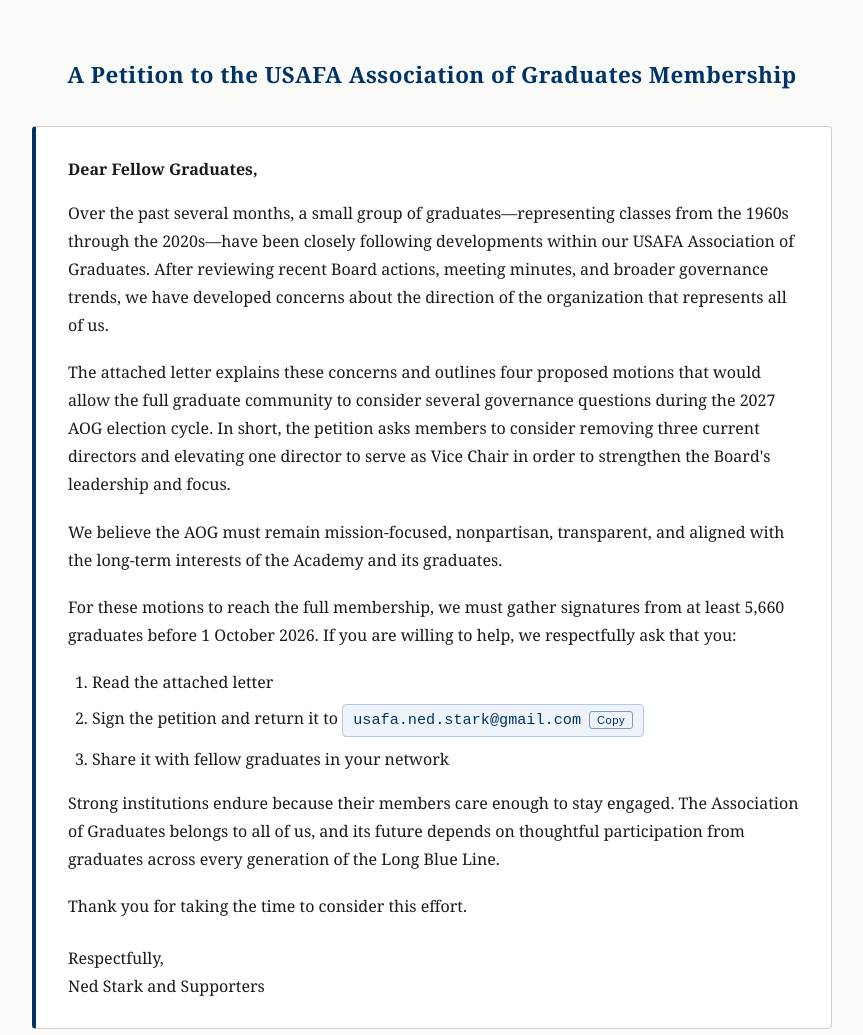
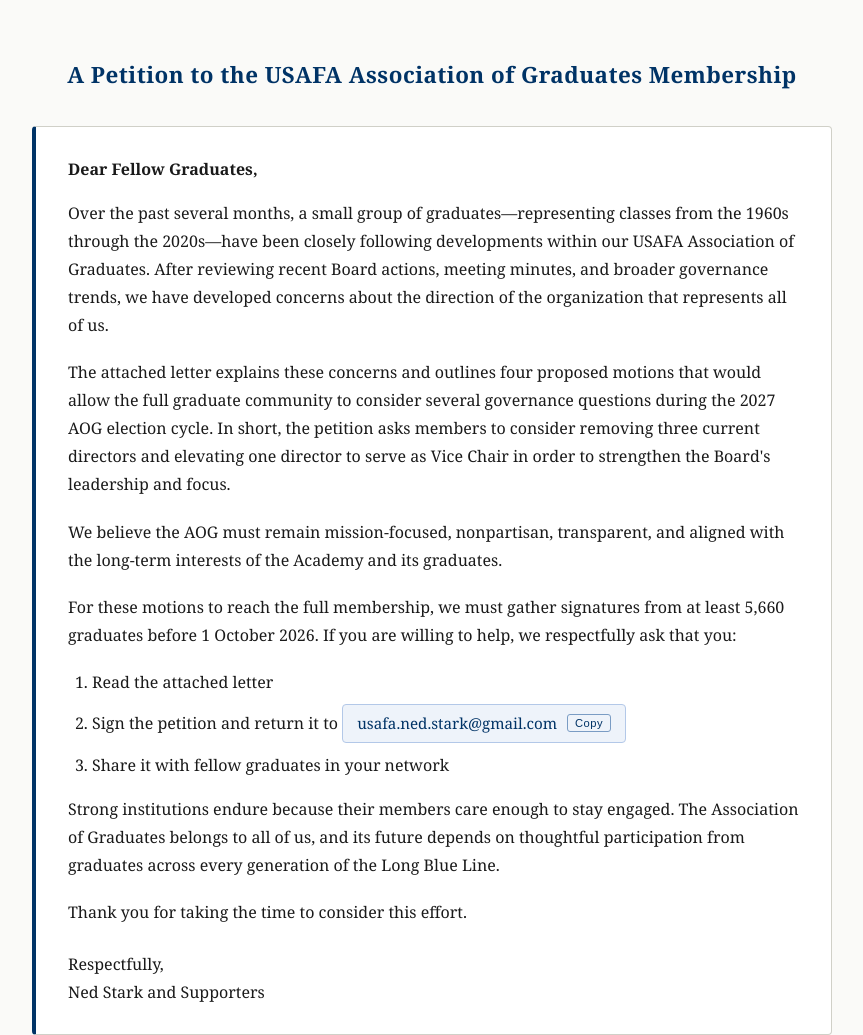
Before and after one commit to winfamy/usafaaogpetition, a plain HTML site: page index.html in a window 1280 px wide. Shown: the top 1035 px of the page, without its empty margins (208-1071 px from the left). Drawn offline with Linux system fonts and the light colour scheme.

Commit message:
email updates

```diff
--- a/index.html
+++ b/index.html
@@ -113,12 +113,12 @@
     .email-highlight {
       display: inline-flex;
       align-items: center;
-      gap: 8px;
+      gap: 10px;
       background-color: #eef3fa;
       border: 1px solid #b3c8e8;
       border-radius: 4px;
-      padding: 2px 10px 2px 10px;
-      font-family: 'Courier New', monospace;
+      padding: 5px 14px;
+      font-family: inherit;
       font-size: 0.95em;
       color: #003366;
     }
```
